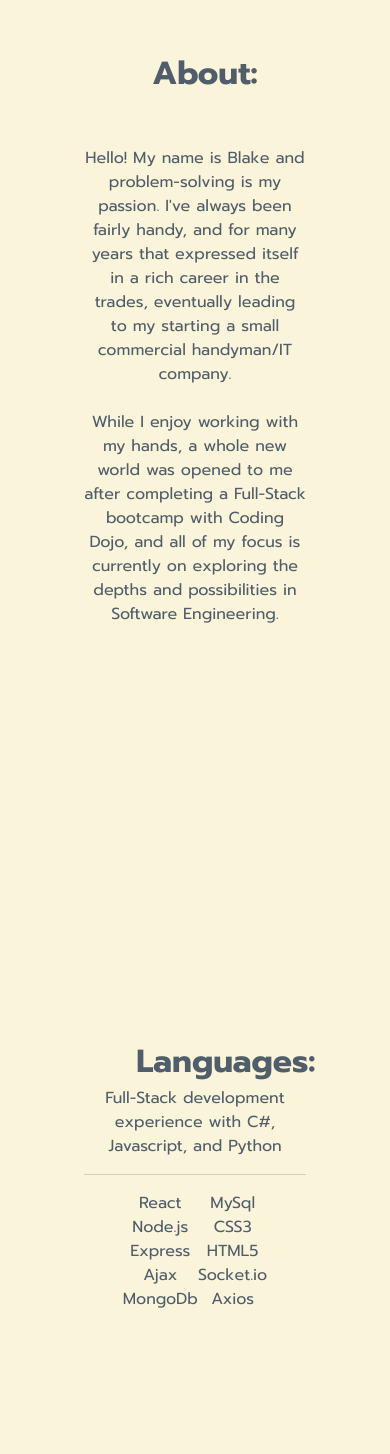
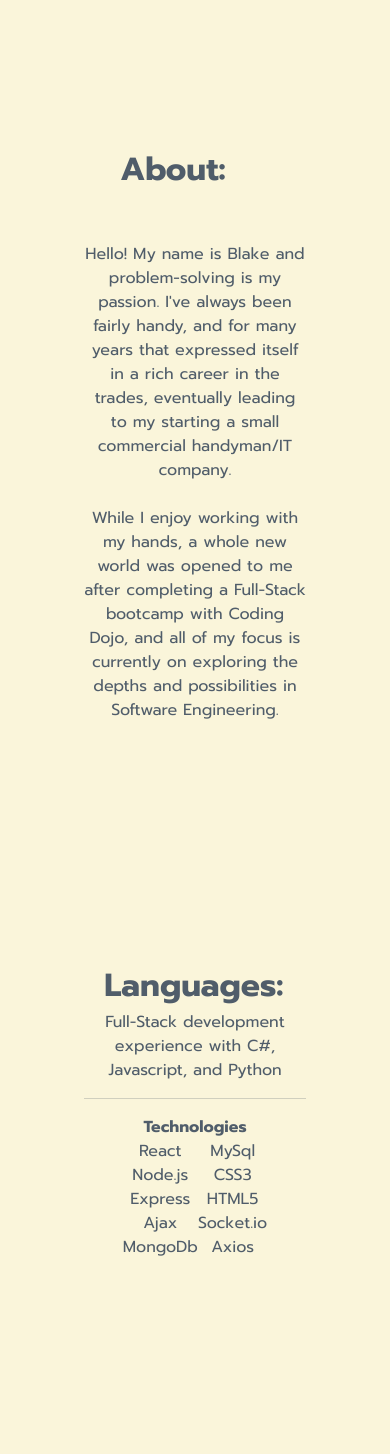
Before and after one commit to bhunter87/ProjectPage, a React (Create React App) app: page / in a window 390 px wide. Shown: the part 974-2428 px from the top of the page. Built offline with nearby package versions, Linux system fonts and the light colour scheme; the HTML template or start-up script is replaced by a standard one.

Commit message:
final10/30 - responsive

```diff
--- a/src/App.css
+++ b/src/App.css
@@ -17,9 +17,10 @@ div.mainPage {
     height: 6em;
 }
 #navbar {
+    display: flex;
     width: 100vw;
-    /* height: 6em; */
     background-color: rgb(251, 246, 219);
+    justify-content: space-between;
 }
 
 .fixed {
@@ -59,14 +60,11 @@ div.mainPage {
 }
 .mainColRight {
     display: flex;
-    /* border-left: solid black 0.3px; */
     padding-left: 4em;
     flex-direction: column;
     padding: 0;
     max-width: 800px;
     width: 65%;
-
-    /* position: absolute; */
 }
 
 .mainColRight img {
@@ -100,23 +98,19 @@ div.mainPage {
     text-decoration: none;
 }
 
-.collapse {
-    justify-content: space-between;
-    margin-left: 3em;
-    margin-right: 3em;
-    margin-top: 1.5em;
+.dropdown {
+    margin-right: 2em;
 }
 #languages {
     color: #505d6a;
 }
 
 .infoBoxes {
-    display: inline-flex;
+    display: flex;
     justify-content: center;
     align-items: center;
-    height: auto;
-    position: static;
-    margin-top: 8em;
+    min-height: 100vh;
+    position: relative;
 }
 
 .activeProjects {
@@ -149,11 +143,12 @@ img {
 }
 
 .work {
-    display: inline-flex;
     justify-content: center;
     align-items: center;
-    height: auto;
+    min-height: 100vw;
     margin-top: 3em;
+    display: flex;
+    position: relative;
 }
 .lastCol ul li {
     list-style: none;
@@ -169,38 +164,39 @@ img {
     justify-content: center;
 }
 
-/* .dropup button {
-    height: 2em;
-    width: 3em;
-} */
-
 @media screen and (max-width: 992px) {
     .mainColLeft {
-        flex-direction: row;
-        max-width: max-content;
+        display: block;
         padding: 0;
-        margin: 0;
+        min-width: auto;
     }
     .mainColRight {
         flex-direction: column;
         margin: 0;
         padding: 0;
-        display: inline-flex;
+        display: flex;
+        min-width: auto;
     }
     .colAdjust {
+        margin-right: 3em;
+    }
+    .dropdown {
         margin-right: 1em;
     }
-
     .infoBoxes {
         flex-direction: column;
-        height: 100vh;
+        min-height: 100vh;
+    }
+    .topInfo {
+        margin-top: 20em;
     }
     .work {
-        height: 100vh;
+        display: flex;
+        min-height: 100vh;
         flex-direction: column;
     }
     #navbar-container {
-        margin-top: calc(100vh - 31em);
+        margin-top: calc(100vh - 33em);
     }
     .logo {
         margin-left: 0.5em;
@@ -210,9 +206,8 @@ img {
         padding-left: 4em;
     }
     #homePageView {
-        margin-top: 15em;
-        margin-bottom: 13em;
         text-align: center;
+        height: max-content;
     }
 }
 @media screen and (max-width: 805px) {
@@ -228,7 +223,8 @@ img {
     #navbar-container {
         margin-top: calc(100vh - 31em);
     }
-    #homePageView {
+    .dropdown {
+        margin-right: 0;
     }
 }
 @media screen and (max-width: 600px) {
--- a/src/App.js
+++ b/src/App.js
@@ -32,7 +32,7 @@ function App() {
                 </div>
             </section>
             <section id="navbar-container">
-                <div>
+                <div className="navSplit">
                     <nav
                         class="navbar navbar-expand-lg navbar-light "
                         id="navbar"
@@ -54,9 +54,10 @@ function App() {
                             </button>
 
                             <div
-                                class="collapse navbar-collapse drop "
+                                class="collapse navbar-collapse"
                                 id="navbarText"
                             >
+                                <div>
                                     <ul class="navbar-nav">
                                         <li class="nav-item">
                                             <a class="nav-link" href="#">
@@ -69,7 +70,10 @@ function App() {
                                             </a>
                                         </li>
                                         <li class="nav-item">
-                                        <a class="nav-link" href="#languages">
+                                            <a
+                                                class="nav-link"
+                                                href="#languages"
+                                            >
                                                 Languages
                                             </a>
                                         </li>
@@ -79,6 +83,7 @@ function App() {
                                             </a>
                                         </li>
                                     </ul>
+                                </div>
                                 <div class="social-part">
                                     <a
                                         href="https://github.com/bhunter87"
@@ -113,7 +118,7 @@ function App() {
 
             <div className="mainPage  mt-lg-5 col">
                 <section className="body" id="AboutMe">
-                    <div className="infoBoxes">
+                    <div className="infoBoxes topInfo">
                         <div className=" mainColLeft">About:</div>
                         <div className="  mainColRight mt-5">
                             Hello! My name is Blake and problem-solving is my
@@ -134,10 +139,11 @@ function App() {
                 <section className="body" id="languages">
                     <div className="infoBoxes">
                         <div className=" mainColLeft colAdjust">Languages:</div>
-                        <div className="  mainColRight colAdjust2">
+                        <div className="  mainColRight ">
                             Full-Stack development experience with C#,
                             Javascript, and Python
                             <hr />
+                            <strong>Technologies</strong>
                             <div className="lastCol">
                                 <ul>
                                     <li>React</li>
@@ -166,7 +172,7 @@ function App() {
                                 React/C#/MySql
                                 <br />
                                 <br />
-                                <a href="https://github.com/bhunter87">
+                                <a href="https://github.com/bhunter87/wildernessfinder">
                                     <img src={WildernessFinder} alt="" />
                                 </a>
                             </div>
```
Lines whose indentation alone changed are shown as unchanged.
